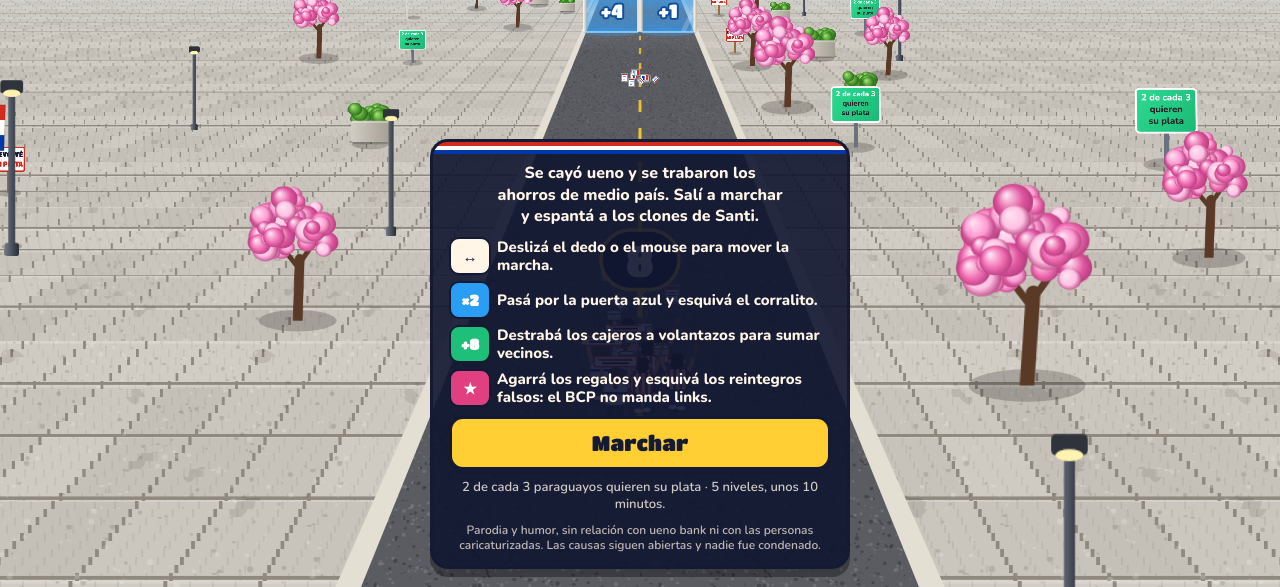
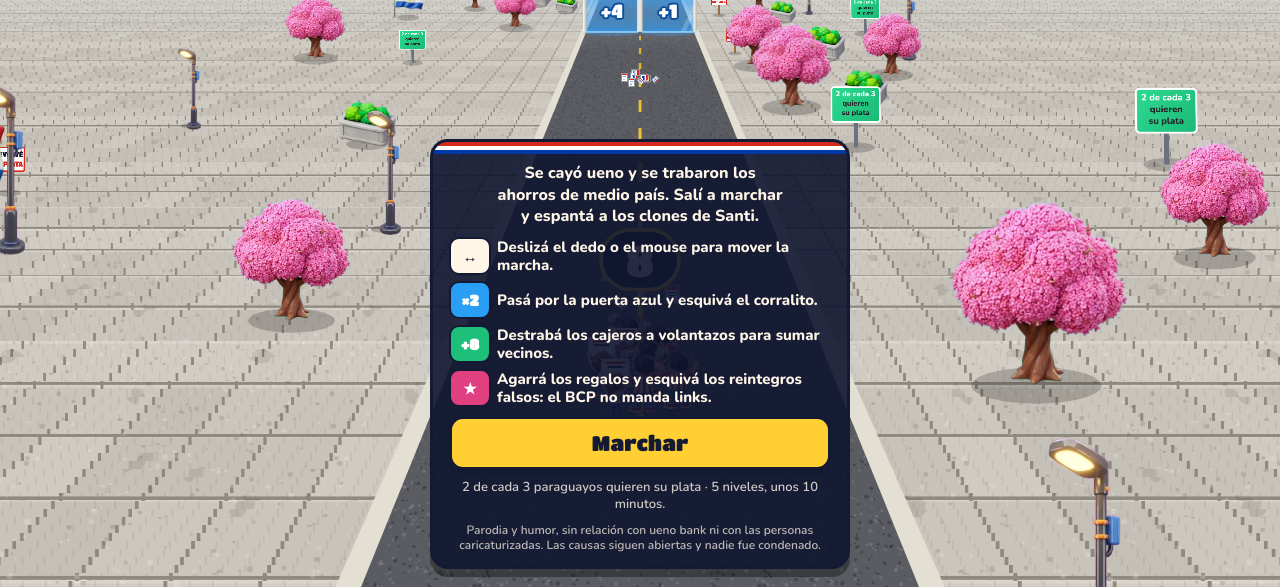
Before and after one commit to doldan-edison/escuadron-cacerola, a plain HTML site: page index.html in a window 1280 px wide. Shown: the part 213-800 px from the top of the page. Drawn offline with nearby package versions, Linux system fonts and the light colour scheme; animation ran at ten frames a second.

Commit message:
Arte de Google Flow: clones, directivos, jefes, manifestantes y decorado
- 17 imágenes tipo juguete generadas con IA (sin fotos de personas ni logos).
- Clones de Santi (banda, celular, albirroja con sponsor) y directivos del Grupo.
- Jefes Peña, Cartes, Carvallo y Vázquez con sus globos y la puerta giratoria por código.
- Manifestantes de espaldas, lapacho, farol, bandera y cantero.

Co-Authored-By: Claude Fable 5.2 <noreply@anthropic.com>

```diff
--- a/index.html
+++ b/index.html
@@ -321,13 +321,13 @@ function persona(c,t,o){
 const PSZ=2;   // las personas se dibujan más grandes que su ancho de choque
 const SANTI={traje:'#1f2a44',corb:'#4a68b0',pelo:'#37373d',canas:'#6e6e76',raya:1};
 const ANT=[
-  {p:Object.assign({banda:1},SANTI),img:null,dice:'s',hp:1,w:.66,walk:2.2,bite:1,body:'#22325e'},
-  {p:Object.assign({banda:1,pose:'cel',boca:'nervioso'},SANTI),img:null,dice:'s',hp:.8,w:.6,walk:4.3,bite:1,body:'#4a5568'},
-  {p:{traje:'#2b2f36',corb:UV2,pelo:'#141414',gordo:1,gafete:1,pose:'maletin'},img:null,dice:'d',hp:9,w:1.12,walk:1.7,bite:3,body:'#2b2f36'},
-  {p:Object.assign({albi:1,pose:'pulgar',boca:'sonrisa'},SANTI),img:null,dice:'s',hp:.9,w:.62,walk:3.7,bite:1,zig:1.6,body:'#e23a2e'},
-  {p:{traje:'#3a4a5c',corb:UV2,pelo:'#5a3a22',gafete:1,pose:'cartel',cartel:[['TODO',15,UV3],['SÓLIDO',15,UV3]]},img:null,dice:'d',hp:2.5,w:.78,walk:2.2,bite:1,spit:1,body:'#2f8a2a'},
-  {p:{traje:'#2b2f36',corb:UV2,pelo:'#6a6a70',gordo:1,gafete:1,boca:'seria'},extra:'escudo',img:null,dice:'d',hp:30,w:1.3,walk:1.4,bite:5,gift:1,bar:1,body:'#5a7896'},
-  {p:{traje:'#15181f',corb:UV2,pelo:'#1a1a1a',gordo:1,gafete:1,lentes:'osc',boca:'seria',pose:'maletin'},img:null,dice:'d',hp:140,w:1.8,walk:1,bite:12,biteF:.25,gift:1,bar:1,body:'#15181f'}
+  {p:Object.assign({banda:1},SANTI),img:'arte/clon-santi.webp',dice:'s',hp:1,w:.66,walk:2.2,bite:1,body:'#22325e'},
+  {p:Object.assign({banda:1,pose:'cel',boca:'nervioso'},SANTI),img:'arte/clon-calma.webp',dice:'s',hp:.8,w:.6,walk:4.3,bite:1,body:'#4a5568'},
+  {p:{traje:'#2b2f36',corb:UV2,pelo:'#141414',gordo:1,gafete:1,pose:'maletin'},img:'arte/directivo.webp',dice:'d',hp:9,w:1.12,walk:1.7,bite:3,body:'#2b2f36'},
+  {p:Object.assign({albi:1,pose:'pulgar',boca:'sonrisa'},SANTI),img:'arte/santi-hincha.webp',sobre(c,w,h){c.fillStyle='#ffffff';rr(c,-w*.2,-h*.535,w*.4,h*.06,h*.02);c.fill();uTxt(c,'ueno',0,-h*.503,h*.055,'#2a5bd7');},dice:'s',hp:.9,w:.62,walk:3.7,bite:1,zig:1.6,body:'#e23a2e'},
+  {p:{traje:'#3a4a5c',corb:UV2,pelo:'#5a3a22',gafete:1,pose:'cartel',cartel:[['TODO',15,UV3],['SÓLIDO',15,UV3]]},img:'arte/vocero.webp',dice:'d',hp:2.5,w:.78,walk:2.2,bite:1,spit:1,body:'#2f8a2a'},
+  {p:{traje:'#2b2f36',corb:UV2,pelo:'#6a6a70',gordo:1,gafete:1,boca:'seria'},extra:'escudo',img:'arte/director-blindado.webp',dice:'d',hp:30,w:1.3,walk:1.4,bite:5,gift:1,bar:1,body:'#5a7896'},
+  {p:{traje:'#15181f',corb:UV2,pelo:'#1a1a1a',gordo:1,gafete:1,lentes:'osc',boca:'seria',pose:'maletin'},img:'arte/mega-directivo.webp',dice:'d',hp:140,w:1.8,walk:1,bite:12,biteF:.25,gift:1,bar:1,body:'#15181f'}
 ];
 const DICE={
   s:['¡Vamos a estar mejor!','¡Vamos a estar mejor!','¡Calma y prudencia!','¡El sistema es sólido!','¡Tip de ahorro!','¡Ya vendí mis acciones!','¡No fui yo!','¡Me voy!'],
@@ -347,7 +347,7 @@ function antFrames(A,im){
   A.fr=[-.05,0,.05,0].map((ang,i)=>mk(FS,FS,c=>{
     c.imageSmoothingQuality='high';c.translate(FS/2,FS*.96);
     c.fillStyle='rgba(0,0,0,.22)';ell(c,0,-FS*.02,w*.28,FS*.045);
-    c.rotate(ang);const q=i%2?.03:0;c.scale(1+q,1-q);c.drawImage(im,-w/2,-h,w,h);
+    c.rotate(ang);const q=i%2?.03:0;c.scale(1+q,1-q);c.drawImage(im,-w/2,-h,w,h);if(A.sobre)A.sobre(c,w,h);
   }));
   A.foto=true;A.fl=tint(A.fr[1],'#fff',.75);A.ice=null;
 }
@@ -397,13 +397,14 @@ const SOL=[0,1].map(f=>mk(90,120,(c,w,h)=>paintSoldier(c,w,h,f,0)));
 const SOLB=[0,1].map(f=>mk(90,120,(c,w,h)=>paintSoldier(c,w,h,f,1)));
 let SOLFPS=7;
 /* Imágenes de Flow para los dos manifestantes (src); si no hay o no cargan quedan los dibujos. */
-const MAN=[{arr:SOL,src:null},{arr:SOLB,src:null}];
+const MAN=[{arr:SOL,src:'arte/manifestante-a.webp'},{arr:SOLB,src:'arte/manifestante-b.webp',cartel:1}];
 function manFija(M){const im=new Image();im.onload=()=>{
   for(let f=0;f<2;f++)M.arr[f]=mk(150,200,c=>{
     c.imageSmoothingQuality='high';
     const h=186-f*5,w=h*im.naturalWidth/im.naturalHeight;
     c.fillStyle='rgba(0,0,0,.25)';ell(c,75,186,40,11);
     c.drawImage(im,75-w/2,192-h-f*3,w,h);
+    if(M.cartel){const t=192-h-f*3;c.fillStyle='#d52b1e';c.fillRect(75-w*.3,t+h*.05,w*.6,h*.035);c.fillStyle='#141a33';c.fillRect(75-w*.24,t+h*.115,w*.48,h*.03);}
   });
 };im.src=M.src;}
 for(const M of MAN)if(M.src)manFija(M);
@@ -451,12 +452,12 @@ function paintMaceta(c,w,h){
    Los carteles (2 y 4) llevan letras, así que quedan siempre por código. */
 const DECF=[paintLapacho,paintFarol,paintCartel('DEVOLVÉ','MI PLATA'),paintBandera,paintAviso,paintMaceta];
 const DEC=[
-  {w:2.6,h:3.3,cw:150,ch:190,rw:2.6,sway:.35,src:null},
-  {w:.55,h:3.6,cw:40,ch:220,rw:.55,sway:0,src:null},
+  {w:2.6,h:3.3,cw:150,ch:190,rw:2.9,sway:.3,src:'arte/lapacho.webp'},
+  {w:.55,h:3.6,cw:40,ch:220,rw:.95,sway:0,src:'arte/farol.webp'},
   {w:1.25,h:1.65,cw:120,ch:160,rw:1.25,sway:.25},
-  {w:1.4,h:2.4,cw:120,ch:200,rw:1.4,sway:.6,src:null},
+  {w:1.4,h:2.4,cw:120,ch:200,rw:2.3,sway:.25,src:'arte/bandera.webp'},
   {w:1.6,h:1.9,cw:150,ch:180,rw:1.6,sway:.2},
-  {w:1.5,h:1.25,cw:120,ch:100,rw:1.5,sway:.15,src:null}
+  {w:1.5,h:1.25,cw:120,ch:100,rw:1.7,sway:0,src:'arte/maceta.webp'}
 ];
 DEC.forEach((T,i)=>{T.img=mk(T.cw,T.ch,DECF[i]);});
 for(const T of DEC)if(T.src){const im=new Image();im.onload=()=>{T.img=im;T.foto=true;T.w=T.rw;T.h=T.rw*im.naturalHeight/im.naturalWidth;try{buildBackdrop();}catch(e){}};im.src=T.src;}
@@ -524,14 +525,14 @@ function pVazquez(c,t){persona(c,t,{traje:'#1d2230',corb:UV2,pelo:'#2a2420',gord
    fin = cartel que levanta al irse · ico = lo que tira. Los números son los del juego original, por nivel (mismo equilibrio). */
 const BOSS={
   app:{name:'La App Caída de ueno',fin:'¡Reiniciando…!',img:null,size:6.6,hw:1.45,adv:.3,sway:.55,cd:3.2,tele:1,cf:.2,sk:2,sum:6,sumType:0,shot:'#FA3E74',ico:'error',atk:['charge','summon','charge'],paint:pApp},
-  pena:{name:'Santi Peña, el Ex Accionista',fin:'¡RENUNCIO!',img:null,size:7.4,hw:1.35,adv:.3,sway:.9,cd:2.9,tele:.95,cf:.2,sk:2,sum:8,sumType:1,shot:'#ffffff',ico:'calma',atk:['spit3','summon','spit3','charge'],paint:pPena,
+  pena:{name:'Santi Peña, el Ex Accionista',fin:'¡RENUNCIO!',img:'arte/jefe-pena.webp',size:7.4,hw:1.35,adv:.3,sway:.9,cd:2.9,tele:.95,cf:.2,sk:2,sum:8,sumType:1,shot:'#ffffff',ico:'calma',atk:['spit3','summon','spit3','charge'],paint:pPena,
     delante(c,t){globo(c,t,['¡VAMOS A','ESTAR MEJOR!'],'#0038a8');}},
-  cartes:{name:'Horacio Cartes, el Patrón',fin:'¡Le solté la mano!',img:null,size:7.6,hw:1.2,adv:.34,sway:1.5,cd:2.5,tele:.72,cf:.22,sk:3,sum:8,sumType:1,shot:'#c8102e',ico:'panuelo',atk:['charge','charge','spit1','summon'],paint:pCartes,
+  cartes:{name:'Horacio Cartes, el Patrón',fin:'¡Le solté la mano!',img:'arte/jefe-cartes.webp',size:7.6,hw:1.2,adv:.34,sway:1.5,cd:2.5,tele:.72,cf:.22,sk:3,sum:8,sumType:1,shot:'#c8102e',ico:'panuelo',atk:['charge','charge','spit1','summon'],paint:pCartes,
     delante(c,t){globo(c,t,['ACOMPAÑAMOS','EL JUICIO'],'#c8102e');}},
-  carvallo:{name:'Carlos Carvallo, el Banquero Giratorio',fin:'¡RENUNCIO!',img:null,size:7.4,hw:1.5,adv:.32,sway:.8,cd:2.5,tele:.85,cf:.24,sk:3,sum:6,sumType:2,shot:'#f4f4f4',ico:'papel',atk:['spit5','charge','summon','spit3'],paint:pCarvallo,
+  carvallo:{name:'Carlos Carvallo, el Banquero Giratorio',fin:'¡RENUNCIO!',img:'arte/jefe-carvallo.webp',size:7.4,hw:1.5,adv:.32,sway:.8,cd:2.5,tele:.85,cf:.24,sk:3,sum:6,sumType:2,shot:'#f4f4f4',ico:'papel',atk:['spit5','charge','summon','spit3'],paint:pCarvallo,
     detras(c,t){c.fillStyle='rgba(120,170,220,.22)';ell(c,0,100,96,16);puertaGiratoria(c,t,false);c.fillStyle='#8a94a6';c.fillRect(-3,-108,6,206);},
     delante(c,t){puertaGiratoria(c,t,true);c.fillStyle='#2e3442';rr(c,-100,-134,200,24,6);c.fill();uTxt(c,'ueno',-46,-121,18,UV);txt(c,'→ BCP',34,-121,16,'#fff');}},
-  vazquez:{name:'Miguel Vázquez, el Dueño',fin:'¡Intervenido!',img:null,size:8,hw:1.6,adv:.28,sway:.6,cd:2.3,tele:.85,cf:.25,sk:3,sum:10,sumType:0,shot:'#5aa0ff',ico:'tarjeta',atk:['summonBig','spit5','charge','summon','spit3','charge'],paint:pVazquez,
+  vazquez:{name:'Miguel Vázquez, el Dueño',fin:'¡Intervenido!',img:'arte/jefe-vazquez.webp',size:8,hw:1.6,adv:.28,sway:.6,cd:2.3,tele:.85,cf:.25,sk:3,sum:10,sumType:0,shot:'#5aa0ff',ico:'tarjeta',atk:['summonBig','spit5','charge','summon','spit3','charge'],paint:pVazquez,
     delante(c,t){globo(c,t,['SOLVENCIA','5,56 %'],'#d52b1e');}}
 };
 /* Si un jefe tiene imagen (img) se usa esa; si falta o no carga, se dibuja con su función paint. */
```
Also changed, not shown: arte/bandera.webp (added), arte/clon-calma.webp (added), arte/clon-santi.webp (added), arte/directivo.webp (added), arte/director-blindado.webp (added), arte/farol.webp (added), arte/jefe-cartes.webp (added), arte/jefe-carvallo.webp (added), arte/jefe-pena.webp (added), arte/jefe-vazquez.webp (added), arte/lapacho.webp (added), arte/maceta.webp (added), arte/manifestante-a.webp (added), arte/manifestante-b.webp (added), 3 more files, 1 other file.
